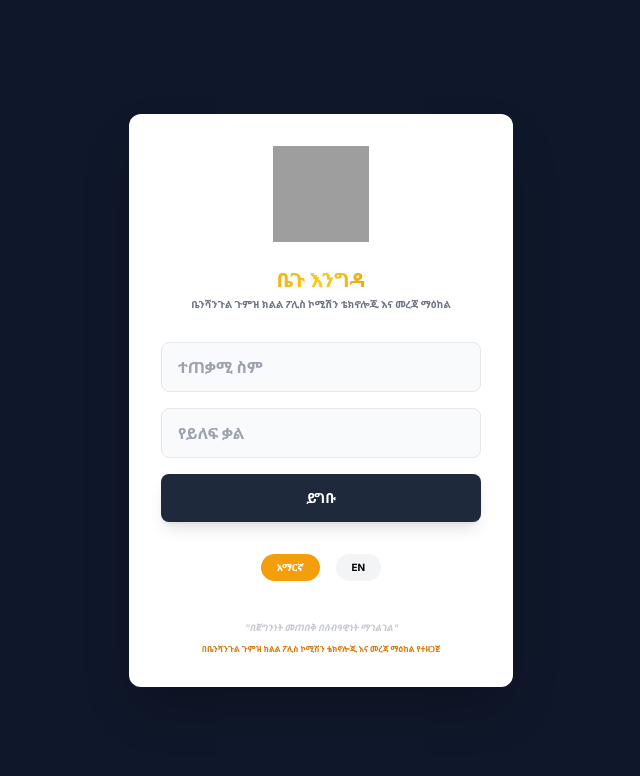
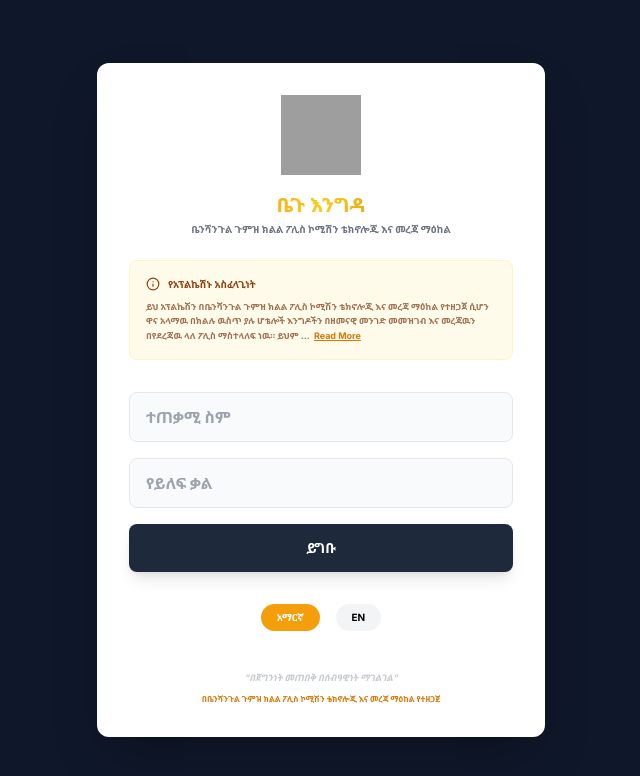
Before and after one commit to tinsaebiniyam905-coder/begu-engeda, a React (Vite) app: page / in a window 1280 px wide. Shown: the top 776 px of the page, without its empty margins (319-959 px from the left). Built offline with nearby package versions, Linux system fonts and the light colour scheme; grey boxes are pictures that could not be loaded.

Commit message:
Update App.tsx

```diff
--- a/App.tsx
+++ b/App.tsx
@@ -61,7 +61,8 @@ export default function App() {
   const handleLogin = (e: React.FormEvent) => {
     e.preventDefault();
     if (loginData.username === 'reception' && loginData.password === '1234') {
-      setUser({ role: UserRole.RECEPTION, username: 'reception' });
+      setUser({ role: UserRole.RECEPTION, username: 'Receptionist' });
+      // Always go to setup/identify hotel first as multiple hotels share these credentials
       setView('setupHotel');
     } else if (loginData.username === 'police' && loginData.password === 'police1234') {
       // Police Commission (Super Police) - Full Monitoring
@@ -69,7 +70,7 @@ export default function App() {
       setView('agreement');
     } else if (loginData.username === 'police' && loginData.password === '1234') {
       // Local Police
-      setUser({ role: UserRole.LOCAL_POLICE, username: 'police' });
+      setUser({ role: UserRole.LOCAL_POLICE, username: 'Local Police' });
       setView('setupPolice');
     } else alert('Invalid credentials / የተሳሳተ መረጃ');
   };
@@ -157,19 +158,32 @@ export default function App() {
     let filtered = guests;
     if (user?.role === UserRole.LOCAL_POLICE && user.zone) {
       filtered = guests.filter(g => g.hotelZone === user.zone);
-    } else if (user?.role === UserRole.RECEPTION && hotelProfile.zone) {
+    } else if (user?.role === UserRole.RECEPTION && hotelProfile.id) {
       filtered = guests.filter(g => g.hotelId === hotelProfile.id);
     }
+    // SUPER_POLICE sees everything (no filtering)
+
     return filtered.filter(g => g.fullName.toLowerCase().includes(searchTerm.toLowerCase()));
   }, [guests, searchTerm, user, hotelProfile]);
 
   if (!user) {
     return (
       <div className="min-h-screen bg-slate-900 flex items-center justify-center p-6">
-        <div className="bg-white rounded-xl shadow-2xl p-8 w-full max-sm:w-full max-w-sm">
-          <img src={LOGO_PATH} className="w-24 h-24 mx-auto mb-6" />
+        <div className="bg-white rounded-xl shadow-2xl p-8 w-full max-sm:w-full max-w-md">
+          <img src={LOGO_PATH} className="w-20 h-20 mx-auto mb-4" />
           <h1 className={`text-xl text-center mb-1 ${GOLDEN_GRADIENT}`}>{t.appName}</h1>
-          <p className="text-[10px] font-bold text-gray-500 text-center uppercase mb-8 leading-tight">{t.developedBy}</p>
+          <p className="text-[10px] font-bold text-gray-500 text-center uppercase mb-6 leading-tight">{t.developedBy}</p>
+
+          <div className="mb-8 p-4 bg-amber-50 rounded-lg border border-amber-100">
+            <h4 className="text-[10px] font-black text-amber-800 uppercase mb-2 flex items-center gap-2">
+              <Info size={14}/> {t.appUtility}
+            </h4>
+            <p className="text-[9px] text-amber-900/70 font-bold leading-relaxed">
+              {t.utilityText.substring(0, 150)}...
+              <button onClick={() => alert(t.utilityText)} className="text-amber-600 underline ml-1">Read More</button>
+            </p>
+          </div>
+
           <form onSubmit={handleLogin} className="space-y-4">
             <input type="text" placeholder={t.username} className="w-full bg-gray-50 border border-gray-200 rounded-lg px-4 py-3 outline-none focus:ring-2 focus:ring-amber-500 font-bold" value={loginData.username} onChange={e => setLoginData({...loginData, username: e.target.value})} required />
             <input type="password" placeholder={t.password} className="w-full bg-gray-50 border border-gray-200 rounded-lg px-4 py-3 outline-none focus:ring-2 focus:ring-amber-500 font-bold" value={loginData.password} onChange={e => setLoginData({...loginData, password: e.target.value})} required />
@@ -246,7 +260,8 @@ export default function App() {
           <NavItem icon={<Info size={18}/>} label={t.appUtility} active={view === 'utility'} onClick={() => setView('utility')} />
         </nav>
         <div className="p-4 border-t border-white/10 text-center">
-          <p className="text-[8px] text-gray-400 mb-4 opacity-40 uppercase">{t.developerCredit}</p>
+          <p className="text-[8px] text-gray-400 mb-2 opacity-40 uppercase">{t.developerCredit}</p>
+          <p className="text-[7px] text-amber-500/50 mb-4 font-bold uppercase tracking-tighter">Benishangul Gumuz Police Tech Center</p>
           <button onClick={handleLogout} className="flex items-center justify-center gap-2 w-full py-2 bg-red-600/20 text-red-500 rounded-lg text-xs font-bold uppercase"><LogOut size={16}/> {t.logout}</button>
         </div>
       </aside>
@@ -279,7 +294,7 @@ export default function App() {
           {view === 'hotelDirectory' && <HotelDir hotels={allHotels} t={t} user={user} />}
           {view === 'utility' && <div className="bg-white p-10 rounded-xl shadow-sm border space-y-6"><h3 className={`text-2xl text-center ${GOLDEN_GRADIENT}`}>{t.appUtility}</h3><p className="text-gray-600 font-bold leading-relaxed">{t.utilityText}</p><p className="text-amber-700 font-black uppercase text-center mt-10">{t.developerCredit}</p></div>}
           {view === 'reports' && <ReportSection t={t} guests={visibleGuests} user={user} hotelProfile={hotelProfile} />}
-          {view === 'notifications' && <NotifView notifications={notifications} t={t} setView={setView} user={user} />}
+          {view === 'notifications' && <NotifView notifications={notifications} t={t} setView={setView} user={user} hotelProfile={hotelProfile} />}
           {view === 'settings' && <SetupForm hotelProfile={hotelProfile} setHotelProfile={setHotelProfile} onSubmit={handleSetupSubmit} t={t} handleFileUpload={handleFileUpload} isSettings />}
         </main>
       </div>
@@ -752,13 +767,17 @@ function ReportSection({ t, guests, user, hotelProfile }: any) {
   );
 }
 
-function NotifView({ notifications, t, setView, user }: any) {
+function NotifView({ notifications, t, setView, user, hotelProfile }: any) {
   const filteredNotifs = useMemo(() => {
     if (user?.role === UserRole.LOCAL_POLICE && user.zone) {
       return notifications.filter((n: any) => n.targetZone === user.zone);
     }
+    if (user?.role === UserRole.RECEPTION && hotelProfile.zone) {
+      return notifications.filter((n: any) => n.targetZone === hotelProfile.zone);
+    }
+    // SUPER_POLICE sees all notifications
     return notifications;
-  }, [notifications, user]);
+  }, [notifications, user, hotelProfile]);
 
   return (
     <div className="max-w-2xl mx-auto space-y-4">
```
